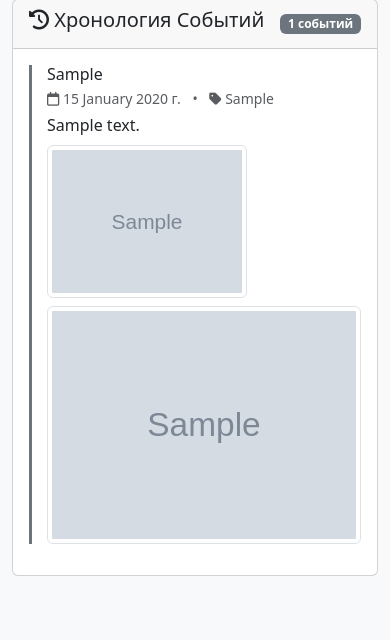
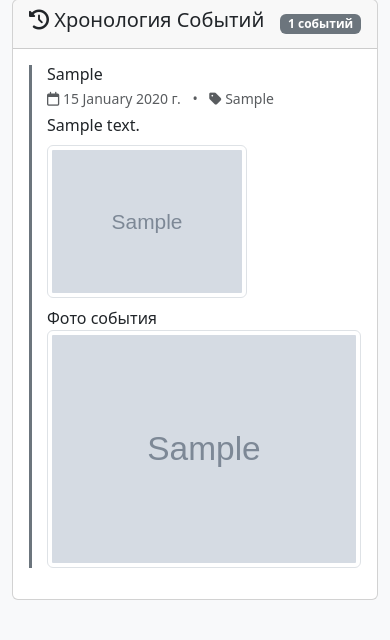
Before and after one commit to v0van4eg/PlantPlan, a Flask app: page /plant/1 in a window 390 px wide. Shown: the part 1311-1951 px from the top of the page. Before the commit the page ends 1887 px from the top, so only its background shows below. Run offline with Flask 3, Linux system fonts and the light colour scheme; data comes from the database, SQL or seed files in the repository; tables that the repository leaves empty hold one stand-in row (values such as "Sample post"); grey boxes marked "Sample" are stand-in pictures.

Commit message:
**Add Multi-Photo Support in Plant Notes with Horizontal Gallery View**
- Updated `static/css/plant_timeline.css` to include responsive horizontal photo gallery styles with smooth scrolling, hover effects, and improved spacing
- Modified `templates/plant_detail.html` to enable uploading multiple photos via `note_photos` input field with `multiple` attribute and display them in a scrollable horizontal gallery
- Enhanced event rendering in timeline to conditionally display `event.photos` as a gallery of images using `photo-gallery` and `photo-item` classes
- Improved form logic to show photo upload fields for all event types (not just notes) for consistent documentation capability
- Added responsive design adjustments for mobile view, ensuring optimal photo gallery visibility on smaller screens

```diff
--- a/templates/plant_detail.html
+++ b/templates/plant_detail.html
@@ -84,11 +84,11 @@
                     </div>
 
                     <div class="mb-2" id="note_photo_field" style="display:none;">
-                        <label for="note_photo" class="form-label">Фото для события (одиночное, устаревшее)</label>
+                        <label for="note_photo" class="form-label">Фото для события</label>
                         <input type="file" name="note_photo" id="note_photo" class="form-control" accept="image/*">
                         <div class="form-text">Поддерживаемые форматы: JPG, PNG, GIF</div>
 
-                        <label for="note_photos" class="form-label mt-2">Или несколько фото для события (галерея)</label>
+                        <label for="note_photos" class="form-label mt-2">Или несколько фото для галереи события</label>
                         <input type="file" name="note_photos" id="note_photos" class="form-control" accept="image/*" multiple>
                         <div class="form-text">Выберите несколько фото для создания галереи (JPG, PNG, GIF, WEBP)</div>
                     </div>
@@ -249,6 +249,7 @@
 
                         {% if event.photos %}
                         <div class="mt-2">
+                            <div class="photo-gallery-title">Фото события</div>
                             <div class="photo-gallery">
                                 {% for photo in event.photos %}
                                     <img src="{{ url_for('static', filename=photo.filename) }}" alt="Event photo" class="img-thumbnail photo-item">
@@ -305,8 +306,8 @@ document.addEventListener('DOMContentLoaded', function() {
             fertilizationFields.style.display = 'block';
         }
 
-        // Show photo field for notes and other event types where photos are useful
-        if (selectedValue === 'note' || selectedValue === 'growth_phase' || selectedValue === 'watering') {
+        // Show photo field for all event types since photos can be useful for documenting any event
+        if (selectedValue !== '') {
             document.getElementById('note_photo_field').style.display = 'block';
         }
     });
```
Also changed, not shown: static/css/plant_timeline.css (+18 -4 lines), 1 other file.
